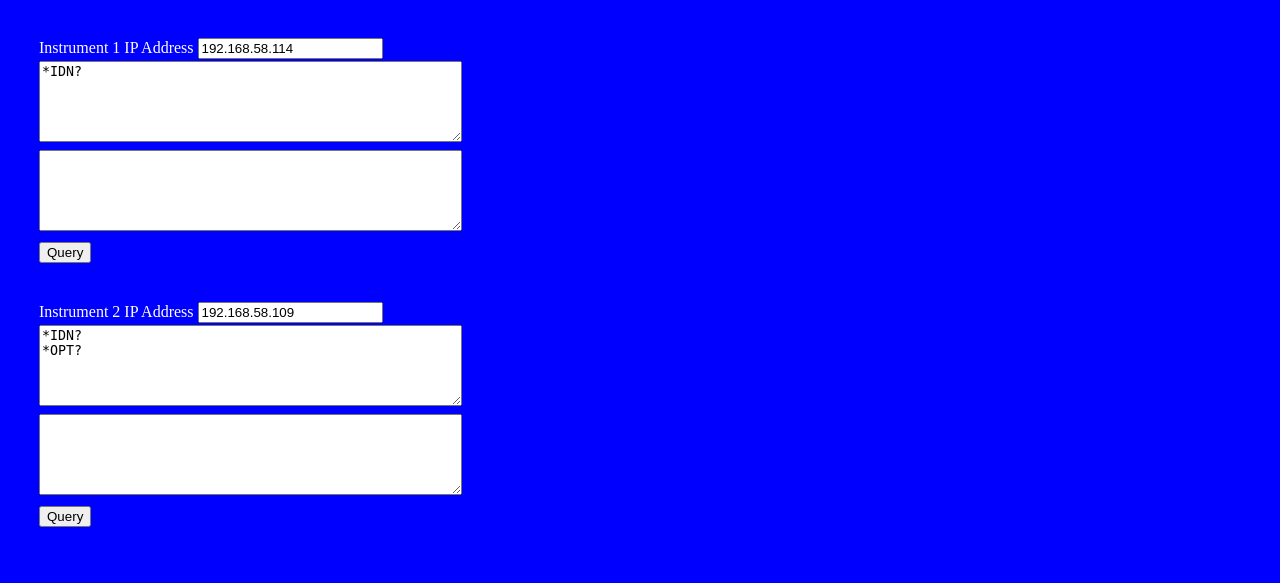
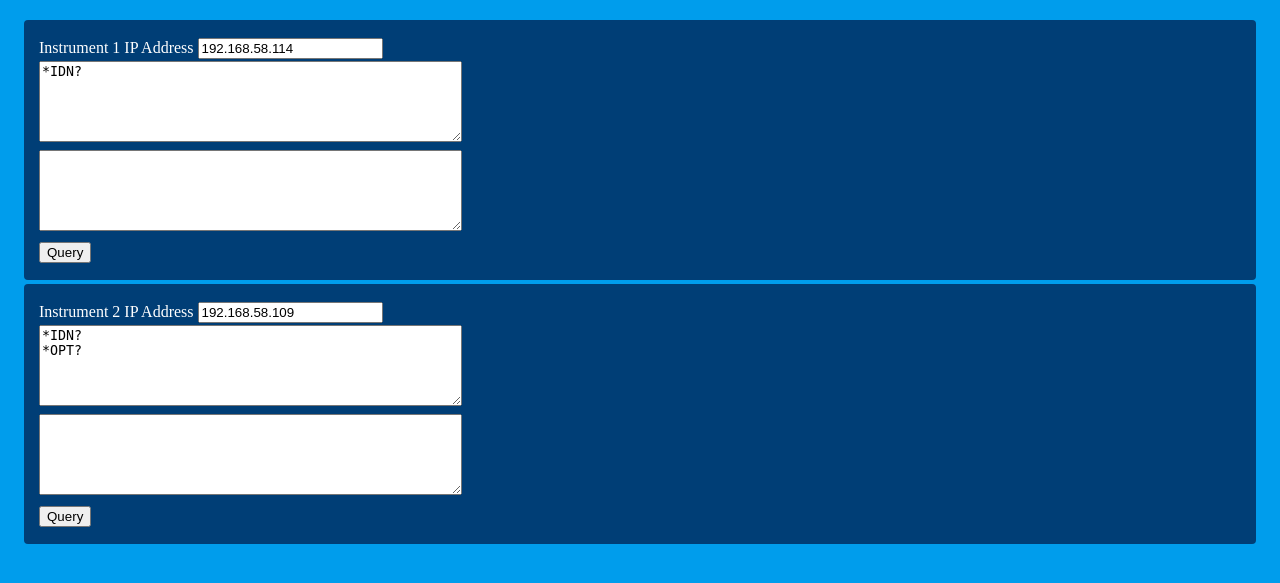
Before and after one commit to mclim9/flask_demo, a Flask app: page / in a window 1280 px wide. Shown: the top 583 px of the page. Run offline with Flask 2, Linux system fonts and the light colour scheme.

Commit message:
colors match RS Template

```diff
--- a/src/static/style.css
+++ b/src/static/style.css
@@ -1,7 +1,7 @@
 body {
     margin: 20px;
     color: black;
-    background-color: blue;
+    background-color: #009dec;
     line-height: 26px;
 }
 
@@ -16,7 +16,7 @@ body {
 }
 
 #top {
-    background-color: rgba(0, 0, 255, 0.603);
+    background-color: #003e76;
     color: #ffffff;
     padding: 15px;
 }
```
